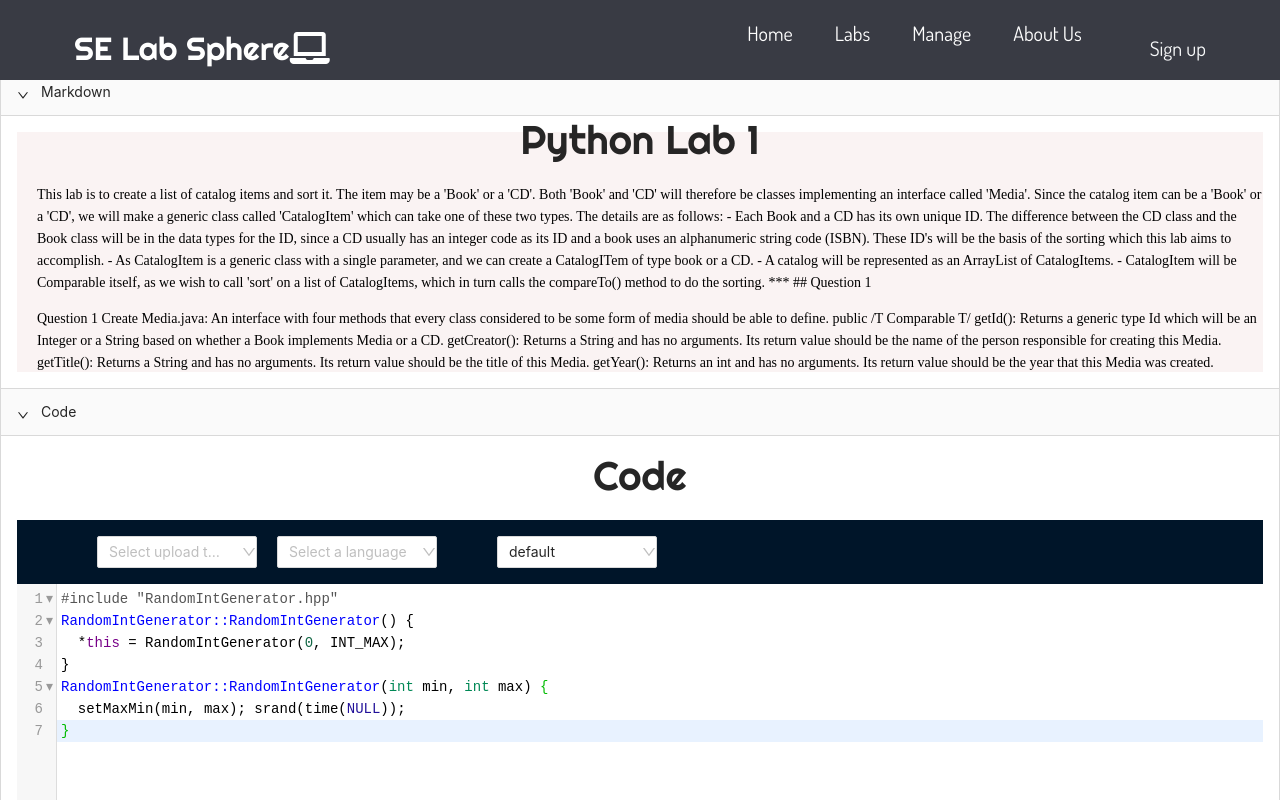
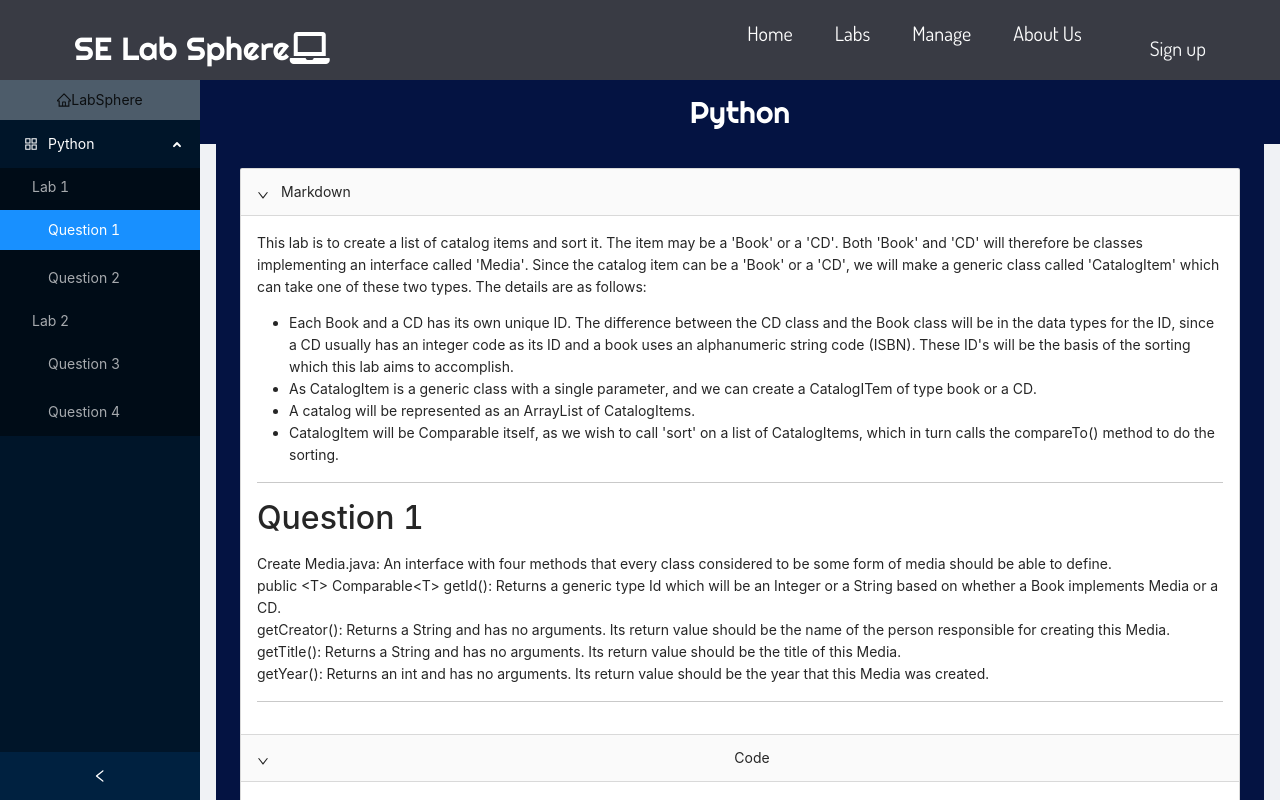
Before and after one commit to JommieJom/LabSphere, a React (Create React App) app: page /code-editor in a window 1280 px wide. Shown: the top 800 px of the page. Built offline with nearby package versions, Linux system fonts and the light colour scheme.

Commit message:
Updated Editors

```diff
--- a/package.json
+++ b/package.json
@@ -8,9 +8,11 @@
     "@testing-library/user-event": "^12.8.3",
     "bootstrap": "^5.0.1",
     "codemirror": "^5.61.0",
+    "markdown-to-jsx": "^7.1.3",
     "react": "^17.0.2",
     "react-codemirror2": "^7.2.1",
     "react-dom": "^17.0.2",
+    "react-markdown": "^6.0.2",
     "react-router-dom": "^5.2.0",
     "react-scripts": "4.0.3",
     "reactstrap": "^8.9.0",
--- /dev/null
+++ b/src/components/CardNoEdit.js
@@ -0,0 +1,58 @@
+import React, { useState } from 'react';
+import EditTask from './EditTask';
+import './CourseMenuEditor.css';
+import { Link } from 'react-router-dom';
+
+const CardNoEdit = ({ taskObj, index, deleteTask, updateListArray }) => {
+    const [modal, setModal] = useState(false);
+
+    const colors = [
+        {
+            primaryColor: "#5D93E1",
+            secondaryColor: "#ECF3FC"
+        },
+        {
+            primaryColor: "#F9D288",
+            secondaryColor: "#FEFAF1"
+        },
+        {
+            primaryColor: "#5DC250",
+            secondaryColor: "#F2FAF1"
+        },
+        {
+            primaryColor: "#F48687",
+            secondaryColor: "#FDF1F1"
+        },
+        {
+            primaryColor: "#B964F7",
+            secondaryColor: "#F3F0FD"
+        }
+    ]
+
+    const toggle = () => {
+        setModal(!modal);
+    }
+
+    const updateTask = (obj) => {
+        updateListArray(obj, index)
+    }
+
+    const handleDelete = () => {
+        deleteTask(index)
+    }
+
+    return (
+        <div class="card-wrapper mr-5">
+            <div class="card-top" style={{ "background-color": colors[index % 5].primaryColor }}></div>
+            <div class="task-holder">
+                <Link to='/lab-list'>
+                    <span class="card-header" style={{ "background-color": colors[index % 5].secondaryColor, "border-radius": "10px" }}>{taskObj.Name}</span>
+                </Link>
+                    <p className="mt-3">{taskObj.Description}</p>
+            </div>
+        </div>
+
+    );
+};
+
+export default CardNoEdit;
--- /dev/null
+++ b/src/components/CourseMenuNew.js
@@ -0,0 +1,35 @@
+import React, {useEffect, useState} from 'react';
+import CreateTask from './CreateTask';
+import Card from './CardNoEdit';
+import './CourseMenuEditor.css';
+import CardNoEdit from './CardNoEdit';
+
+
+const CourseMenuNew = () => {
+    const [modal, setModal] = useState(false);
+    const [taskList, setTaskList] = useState([])
+
+    useEffect(() => {
+        let arr = localStorage.getItem("taskList")
+
+        if(arr){
+            let obj = JSON.parse(arr)
+            setTaskList(obj)
+        }
+    }, [])
+
+
+    return (
+        <>
+            <div className = "header text-center">
+                <h3>Student Lab</h3>
+
+            </div>
+            <div className = "task-container">
+                {taskList && taskList.map((obj , index) => <CardNoEdit taskObj = {obj} index = {index}/> )}
+            </div>
+        </>
+    );
+};
+
+export default CourseMenuNew;
--- a/src/components/Editor.js
+++ b/src/components/Editor.js
@@ -1,15 +1,19 @@
 import React from "react";
 import { Controlled as CodeMirror } from "react-codemirror2";
-import {  Menu, Select, Layout, Upload, message } from 'antd';
+import { Menu, Select, Layout, Upload, message } from "antd";
 import "antd/dist/antd.css";
-import { InboxOutlined } from '@ant-design/icons';
+import { InboxOutlined } from "@ant-design/icons";
 
 require("codemirror/lib/codemirror.css");
 require("codemirror/mode/python/python");
 require("codemirror/mode/clike/clike");
 
 //require all css files in "codemirror/theme"
-var themes = require.context('../../node_modules/codemirror/theme', false, /\.css$/);
+var themes = require.context(
+  "../../node_modules/codemirror/theme",
+  false,
+  /\.css$/
+);
 themes.keys().forEach(themes);
 
 //reqire codemirror addons
@@ -22,27 +26,24 @@ require("codemirror/addon/fold/foldgutter.css");
 require("codemirror/addon/fold/brace-fold");
 require("codemirror/addon/fold/comment-fold");
 require("codemirror/addon/fold/indent-fold");
-require("codemirror/addon/mode/loadmode");
-require("codemirror/addon/display/autorefresh");
-require("codemirror/addon/mode/loadmode");
 
-const { Header, Content} = Layout;
+const { Header, Content } = Layout;
 const { Dragger } = Upload;
 const { Option } = Select;
 
 //for uploading files
 const Dragger_props = {
-  name: 'file',
+  name: "file",
   multiple: true,
-  action: 'https://www.mocky.io/v2/5cc8019d300000980a055e76',
+  action: "https://www.mocky.io/v2/5cc8019d300000980a055e76",
   onChange(info) {
     const { status } = info.file;
-    if (status !== 'uploading') {
+    if (status !== "uploading") {
       console.log(info.file, info.fileList);
     }
-    if (status === 'done') {
+    if (status === "done") {
       message.success(`${info.file.name} file uploaded successfully.`);
-    } else if (status === 'error') {
+    } else if (status === "error") {
       message.error(`${info.file.name} file upload failed.`);
     }
   },
@@ -54,7 +55,7 @@ RandomIntGenerator::RandomIntGenerator() {
 }
 RandomIntGenerator::RandomIntGenerator(int min, int max) {
 	setMaxMin(min, max); srand(time(NULL));
-}`
+}`;
 
 const DEFAULT_PYTHON_VALUE = `class Building:
   def __init__(self,address="1234 Main St.",sq_ft="925 sq ft"):
@@ -78,7 +79,7 @@ if __name__ == "__main__":
   print()
   print("Residential Class:")
   print(R1)
-`
+`;
 
 const DEFAULT_JAVA_VALUE = `public class Mediator {
   private Buyer buyer;
@@ -106,28 +107,24 @@ const DEFAULT_JAVA_VALUE = `public class Mediator {
       return seller.isBidAccepted(dollars);
   }
 }
-`
+`;
 
 const DEFAULT_CPP_OPTIONS = {
   mode: "text/x-c++src",
-  //theme: "darcula",
   autoCloseBrackets: true,
   matchBrackets: true,
   highlightSelectionMatches: true,
   styleActiveLine: true,
-  autoRefresh: true,
   foldGutter: true,
   gutters: ["CodeMirror-linenumbers", "CodeMirror-foldgutter"],
   cursorScrollMargin: 48,
   lineNumbers: true,
   indentUnit: 2,
   tabSize: 2,
-  viewportMargin: Infinity,
 };
 
 const DEFAULT_PYTHON_OPTIONS = {
   mode: "python",
-  theme: "twilight",
   autoCloseBrackets: true,
   matchBrackets: true,
   highlightSelectionMatches: true,
@@ -143,7 +140,6 @@ const DEFAULT_PYTHON_OPTIONS = {
 
 const DEFAULT_JAVA_OPTIONS = {
   mode: "text/x-java",
-  theme: "panda-syntax",
   autoCloseBrackets: true,
   matchBrackets: true,
   highlightSelectionMatches: true,
@@ -157,18 +153,19 @@ const DEFAULT_JAVA_OPTIONS = {
 };
 
 //for select option
-function handleChange(value) {
+/* function handleChange(value) {
   console.log(`selected ${value}`);
+} */
+//for searching
+function onSearch(val) {
+  console.log("search:", val);
 }
-function onSearch(val) {
-  console.log('search:', val);
-}
+//for click button
 function handleClick() {
-  console.log('Click happened');
+  console.log("Click happened");
 }
 
 export class Editors extends React.Component {
-
   constructor(props) {
     super(props);
     this.state = {
@@ -177,55 +174,96 @@ export class Editors extends React.Component {
       javaValue: DEFAULT_JAVA_VALUE || this.props.javaValue,
       themeValue: "default",
       modeValue: "cpp",
+      uploadType: "editor",
+      showEditor: true,
+      showUpload: false,
     };
     this.instance = null;
   }
 
   cppOptions = {
     ...DEFAULT_CPP_OPTIONS,
-    ...this.props.cppOptions
+    ...this.props.cppOptions,
   };
 
   pythonOptions = {
     ...DEFAULT_PYTHON_OPTIONS,
-    ...this.props.pythonOptions
+    ...this.props.pythonOptions,
   };
 
   javaOptions = {
     ...DEFAULT_JAVA_OPTIONS,
-    ...this.props.javaOptions
+    ...this.props.javaOptions,
   };
 
-  onChange = which => (editor, data, value) => {
+  onChange = (which) => (editor, data, value) => {
     this.setState({ [`${which}Value`]: value });
-    //this.instance.setValue(this.state.pythonValue);
-    //this.instance.setOption();
-    this.instance.setOption('theme', this.state.themeValue);
+  };
+
+  selectUpload = (value) => {
+    console.log(`Upload type selected: ${value}`);
+    try {
+      this.setState({ uploadType: value }, () => {
+        switch (value) {
+          case "editor":
+            this.setState({showEditor: true});
+            this.setState({showUpload: false});
+            break;
+          case "upload_files":
+            this.setState({showEditor: false});
+            this.setState({showUpload: true});
+            break;
+          default:
+            this.setState({showEditor: !this.state.showEditor});
+            this.setState({showUpload: !this.setState.showUpload});
+            break;
+        }
+      });
+
+    } catch (e) {
+      console.log("error", e);
+    }
   };
 
   selectMode = (value) => {
     console.log(`mode selected: ${value}`);
     try {
-      //set theme option
-      this.setState({modeValue: value});
-    } catch(e) {
-      console.log('error',e);
+      //set language option
+      this.setState({ modeValue: value }, () => {
+        switch (value) {
+          case "cpp":
+            this.instance.setOption("mode", "text/x-c++src");
+            break;
+          case "java":
+            this.instance.setOption("mode", "text/x-java");
+            break;
+          case "python":
+              this.instance.setOption("mode", "python");
+              break;
+          default:
+            break;
         }
+        this.instance.setValue(this.state[`${value}Value`]);
+      });
+    } catch (e) {
+      console.log("error", e);
     }
+  };
 
   selectTheme = (value) => {
     console.log(`theme selected: ${value}`);
     try {
+      //set theme option
       this.setState({ themeValue: value }, () => {
         this.instance.setOption("theme", this.state.themeValue);
-      })
-    } catch(e) {
-      console.log('error',e);
+      });
+    } catch (e) {
+      console.log("error", e);
     }
-  }
-
+  };
 
   render() {
+
     return (
       <Layout className="layout">
         <Header>
@@ -238,10 +276,10 @@ export class Editors extends React.Component {
           >
             <Menu.Item key="1">
               <Select
-              //defaultValue="editor"
+                defaultValue="editor"
                 placeholder="Select upload type"
                 style={{ width: 180, padding: 10 }}
-              onChange={handleChange}
+                onChange={this.selectUpload}
               >
                 <Option value="editor">Editor</Option>
                 <Option value="upload_files">Upload_files</Option>
@@ -257,7 +295,6 @@ export class Editors extends React.Component {
                 <Option value="cpp">C++</Option>
                 <Option value="java">Java</Option>
                 <Option value="python">Python</Option>
-
                 <Option value="disabled" disabled>
                   Disabled
                 </Option>
@@ -326,8 +363,12 @@ export class Editors extends React.Component {
                 <Option value="solarized dark">solarized dark</Option>
                 <Option value="solarized light">solarized light</Option>
                 <Option value="the-matrix">the-matrix</Option>
-                <Option value="tomorrow-night-bright">tomorrow-night-bright</Option>
-                <Option value="tomorrow-night-eighties">tomorrow-night-eighties</Option>
+                <Option value="tomorrow-night-bright">
+                  tomorrow-night-bright
+                </Option>
+                <Option value="tomorrow-night-eighties">
+                  tomorrow-night-eighties
+                </Option>
                 <Option value="ttcn">ttcn</Option>
                 <Option value="twilight">twilight</Option>
                 <Option value="vibrant-ink">vibrant-ink</Option>
@@ -341,31 +382,38 @@ export class Editors extends React.Component {
           </Menu>
         </Header>
 
-        <Content style={{ textAlign: 'left'}}>
+        <Content style={{ textAlign: "left" }}>
+          {this.state.showEditor && (
             <React.Fragment>
             <CodeMirror
-              name= {this.state.modeValue}
-              value={this.state.cppValue}
+              name={this.state.modeValue}
+              value={this.state[`${this.state.modeValue}Value`]}
               options={this.cppOptions}
-              editorDidMount={editor => { this.instance = editor }}
+              editorDidMount={(editor) => {
+                this.instance = editor;
+              }}
               onBeforeChange={this.onChange(this.state.modeValue)}
               onChange={(editor, metadata, value) => {}}
             />
           </React.Fragment>
+          )}
+          {this.state.showUpload && (
           <Dragger {...Dragger_props}>
             <p className="ant-upload-drag-icon">
               <InboxOutlined />
             </p>
-            <p className="ant-upload-text">Click or drag file to this area to upload</p>
+            <p className="ant-upload-text">
+              Click or drag file to this area to upload
+            </p>
             <p className="ant-upload-hint">
-              Support for a single or bulk upload. Strictly prohibit from uploading company data or other
-              band files
+              Support for a single or bulk upload. Strictly prohibit from
+              uploading company data or other band files
             </p>
           </Dragger>
+          )}
         </Content>
-        <button onClick={handleClick}>Upload File</button>
+        <button onClick={handleClick}>Submit</button>
       </Layout>
-
     );
   }
 }
--- /dev/null
+++ b/src/components/EditorComp.css
@@ -0,0 +1,30 @@
+.site-layout {
+    padding-top: 80px;
+  }
+
+
+  .Markdown {
+    text-align: left;
+  }
+
+  .site-layout-content {
+    min-height: 280px;
+    padding: 24px;
+    background: rgb(195, 239, 250);
+  }
+
+  .iconhome {
+    padding-top: 100px;
+    padding-bottom: 20px;
+    height: 50px;
+    display: flex;
+    justify-content: center;
+    align-items: center;
+    background: rgba(255, 255, 255, 0.3);
+  }
+
+  .site-layout .site-layout-background {
+    text-align: center;
+    background: rgb(4, 19, 66);
+    color: #fff;
+  }
--- a/src/components/EditorComp.js
+++ b/src/components/EditorComp.js
@@ -1,21 +1,82 @@
-import React from 'react';
-import LabQuestion from './LabQuestion';
-//import ReactMarkdown from "react-markdown";
-//import "antd/dist/antd.css";
-import { Collapse } from 'antd';
+import React from "react";
+import ReactMarkdown from "react-markdown";
+import "antd/dist/antd.css";
+import './EditorComp.css';
+import { Layout, Menu, Collapse } from 'antd';
+import { AppstoreOutlined, HomeOutlined } from '@ant-design/icons';
 
 import { Editors } from './Editor';
 
+const { Header, Content, Footer, Sider } = Layout;
+const { SubMenu } = Menu;
 const { Panel } = Collapse;
 
-function EditorComp() {
+const markdown = `
+This lab is to create a list of catalog items and sort it. The item may be a 'Book' or a 'CD'. Both 'Book' and 'CD' will therefore be classes implementing an interface called 'Media'. Since the catalog item can be a 'Book' or a 'CD', we will make a generic class called 'CatalogItem' which can take one of these two types.
+The details are as follows:
+-	Each Book and a CD has its own unique ID. The difference between the CD class and the Book class will be in the data types for the ID, since a CD usually has an integer code as its ID and a book uses an alphanumeric string code (ISBN). These ID's will be the basis of the sorting which this lab aims to accomplish.
+- As CatalogItem is a generic class with a single parameter, and we can create a CatalogITem of type book or a CD.
+- A catalog will be represented as an ArrayList of CatalogItems.
+- CatalogItem will be Comparable itself, as we wish to call 'sort' on a list of CatalogItems, which in turn calls the compareTo() method to do the sorting.
+***
+## Question 1
+Create Media.java: An interface with four methods that every class considered to be some form of media should be able to define.
+public <T> Comparable<T> getId(): Returns a generic type Id which will be an Integer or a String based on whether a Book implements Media or a CD.
+getCreator(): Returns a String and has no arguments. Its return value should be the name of the person responsible for creating this Media.
+getTitle(): Returns a String and has no arguments. Its return value should be the title of this Media.
+getYear(): Returns an int and has no arguments. Its return value should be the year that this Media was created.
+***`;
 
+class LabSelection extends React.Component {
+    state = {
+        collapsed: false,
+    };
+
+    onCollapse = collapsed => {
+        console.log(collapsed);
+        this.setState({ collapsed });
+    };
+
+    handleClick = e => {
+        console.log('click ', e);
+    };
+
+    render() {
+        const { collapsed } = this.state;
         return (
             <div className="App">
-            <h1>AOOPLab7</h1>
+                <Layout style={{ minHeight: '100vh' }}>
+                    <Sider collapsible collapsed={collapsed} onCollapse={this.onCollapse}>
+                        <div className="iconhome">
+                            <HomeOutlined />
+                            LabSphere
+                        </div>
+                        <Menu
+                            onClick={this.handleClick}
+                            theme="dark"
+                            defaultSelectedKeys={['i1']}
+                            defaultOpenKeys={['sub1']}
+                            mode="inline"
+                        >
+                            <SubMenu key="sub1" icon={<AppstoreOutlined />} title="Python">
+                                <Menu.ItemGroup key="g1" title="Lab 1">
+                                    <Menu.Item key="i1">Question 1</Menu.Item>
+                                    <Menu.Item key="i2">Question 2</Menu.Item>
+                                </Menu.ItemGroup>
+                                <Menu.ItemGroup key="g2" title="Lab 2">
+                                    <Menu.Item key="i3">Question 3</Menu.Item>
+                                    <Menu.Item key="i4">Question 4</Menu.Item>
+                                </Menu.ItemGroup>
+                            </SubMenu>
+                        </Menu>
+                    </Sider>
+                    <Layout className="site-layout">
+                        <Header className="site-layout-background" style={{fontFamily:'Righteous', fontSize:30, padding: 0 }}>Python</Header>
+                        <Content style={{ margin: '0 16px' }}>
+                            <div className="site-layout-background" style={{ padding: 24, minHeight: 360 }}>
                                 <Collapse defaultActiveKey={['Markdown', 'Code']}>
                                     <Panel header="Markdown" key="Markdown" style={{ textAlign: "left" }}>
-                    <LabQuestion />
+                                        <ReactMarkdown children={markdown} />
                                     </Panel>
 
                                     <Panel header="Code" key="Code">
@@ -28,7 +89,13 @@ function EditorComp() {
                                     </Panel>
                                 </Collapse>
                             </div>
-    )
+                        </Content>
+                        <Footer style={{ textAlign: 'center' }}>Footer</Footer>
+                    </Layout>
+                </Layout>
+            </div>
+        );
+    }
 }
 
-export default EditorComp;
+export default LabSelection;
--- a/src/components/pages/Course.js
+++ b/src/components/pages/Course.js
@@ -1,10 +1,11 @@
 import React from 'react'
 import '../../App.css'
 import CourseMenu from '../CourseMenu';
+import CourseMenuNew from '../CourseMenuNew';
 
 function Course() {
     return (
-        <CourseMenu />
+        <CourseMenuNew />
     );
 }
 
--- a/src/index.js
+++ b/src/index.js
@@ -3,4 +3,8 @@ import ReactDOM from 'react-dom';
 import App from './App';
 
 
-ReactDOM.render(<App />, document.getElementById('root'));
+ReactDOM.render(
+    <React.StrictMode>
+        <App />
+    </React.StrictMode>,
+    document.getElementById('root'));
```
Also changed, not shown: src/App.css (line endings or trailing spaces), 1 other file (tests, documents, lock files or other folders). Lines whose indentation alone changed are shown as unchanged.
